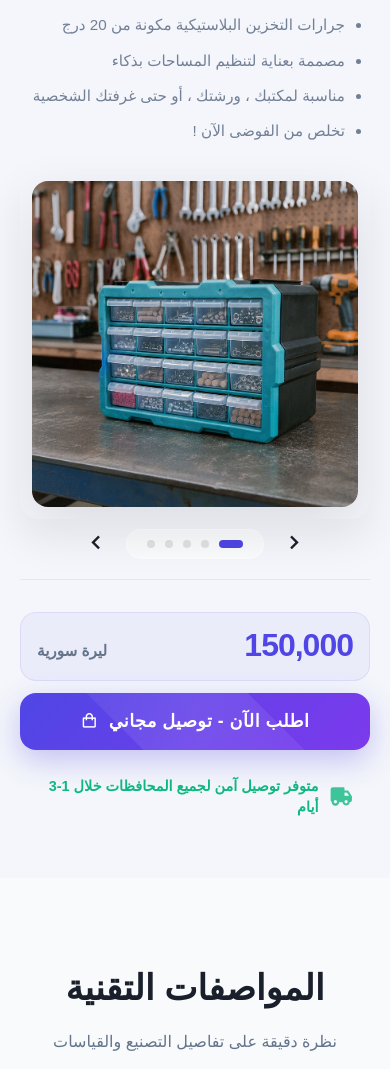
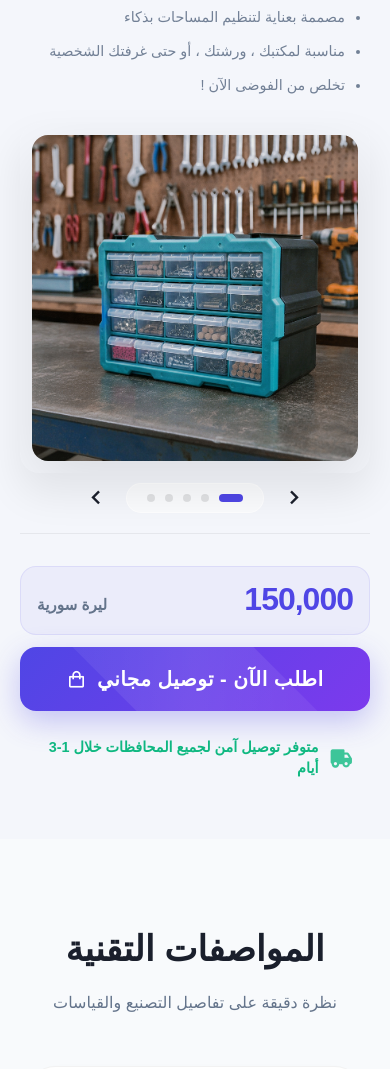
Before and after one commit to modelxland/modelxlandFonts, a website: page model-classic.html in a window 390 px wide. Shown: the part 154-1223 px from the top of the page. Drawn offline with nearby package versions, Linux system fonts and the light colour scheme; a web font is replaced by a local one.

Commit message:
feat: implement responsive mobile layout and adjust button styling for model-classic page

```diff
--- a/css/mobile.css
+++ b/css/mobile.css
@@ -33,7 +33,7 @@
 
     /* Showcase Layout */
     .product-showcase {
-        padding-top: 80px;
+        padding-top: 50px;
         padding-bottom: 40px;
     }
 
@@ -168,14 +168,14 @@
 
     .showcase-title {
         font-size: 1.6rem;
-        margin: 8px 0 20px 0;
+        margin: 8px 0 10px 0;
         text-align: right;
         line-height: 1.3;
         white-space: normal;
     }
 
     .showcase-desc {
-        font-size: 0.95rem;
+        font-size: 0.9rem;
         line-height: 1.8;
         margin-bottom: 0;
         padding-right: 25px;
@@ -220,11 +220,15 @@
 
     .buy-btn {
         width: 100%;
-        font-size: 1.1rem;
-        padding: 18px 24px;
-        border-radius: 16px;
-        font-weight: 700;
-        letter-spacing: 0.5px;
+        font-size: 1.25rem !important;
+        padding: 20px 32px !important;
+        background: linear-gradient(135deg, #4F46E5 0%, #7C3AED 100%) !important;
+        box-shadow: 0 10px 30px rgba(79, 70, 229, 0.3) !important;
+        border-radius: 16px !important;
+        font-weight: 700 !important;
+        letter-spacing: 0.5px !important;
+        position: relative !important;
+        overflow: hidden !important;
     }
 
     .shipping-notice {
--- a/model-classic.html
+++ b/model-classic.html
@@ -286,13 +286,14 @@
         }
 
         .buy-btn {
-            flex: 1;
-            font-size: 1.25rem;
-            padding: 20px 32px;
-            background: linear-gradient(135deg, #4F46E5 0%, #7C3AED 100%);
-            box-shadow: 0 10px 30px rgba(79, 70, 229, 0.3);
-            position: relative;
-            overflow: hidden;
+            flex: 1 !important;
+            font-size: 1.25rem !important;
+            padding: 20px 32px !important;
+            background: linear-gradient(135deg, #4F46E5 0%, #7C3AED 100%) !important;
+            box-shadow: 0 10px 30px rgba(79, 70, 229, 0.3) !important;
+            border-radius: 16px !important;
+            position: relative !important;
+            overflow: hidden !important;
         }
 
         .buy-btn::after {
```
